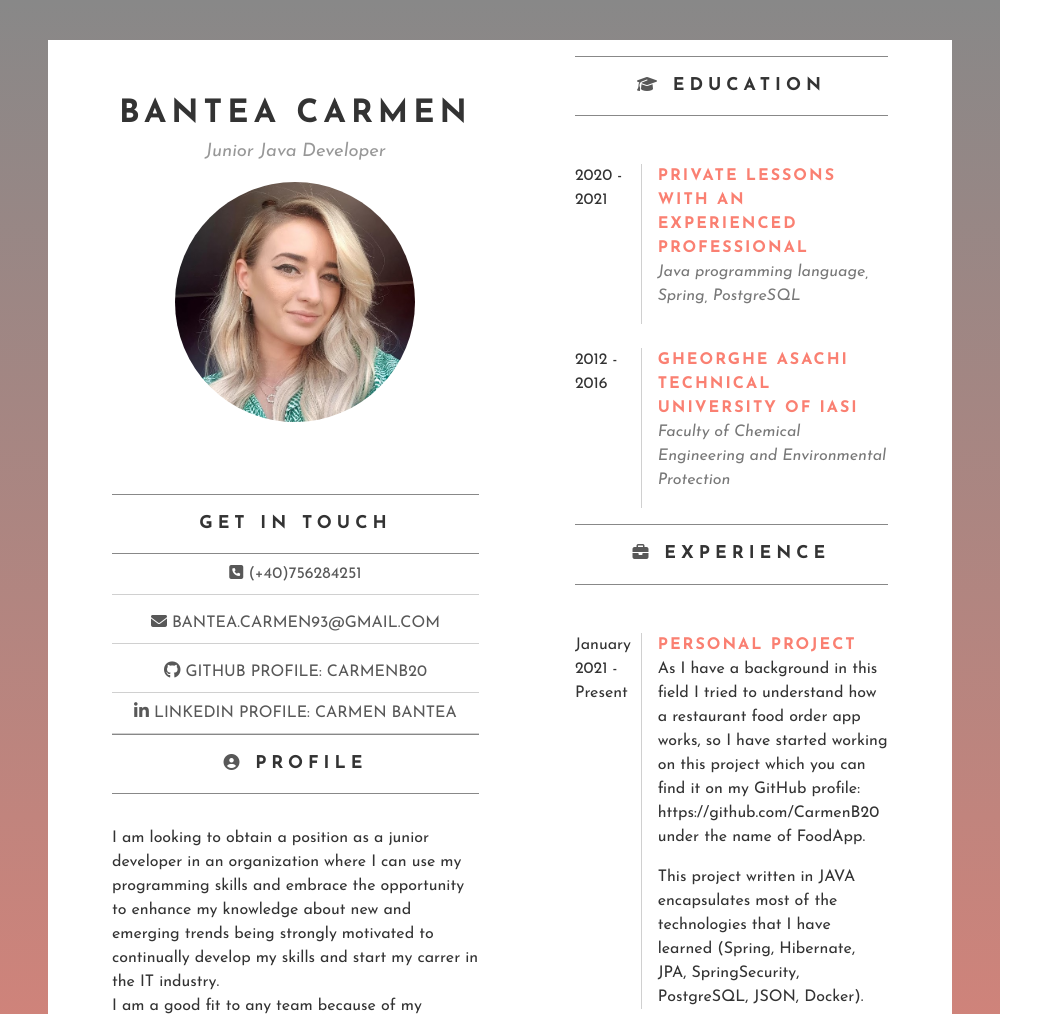
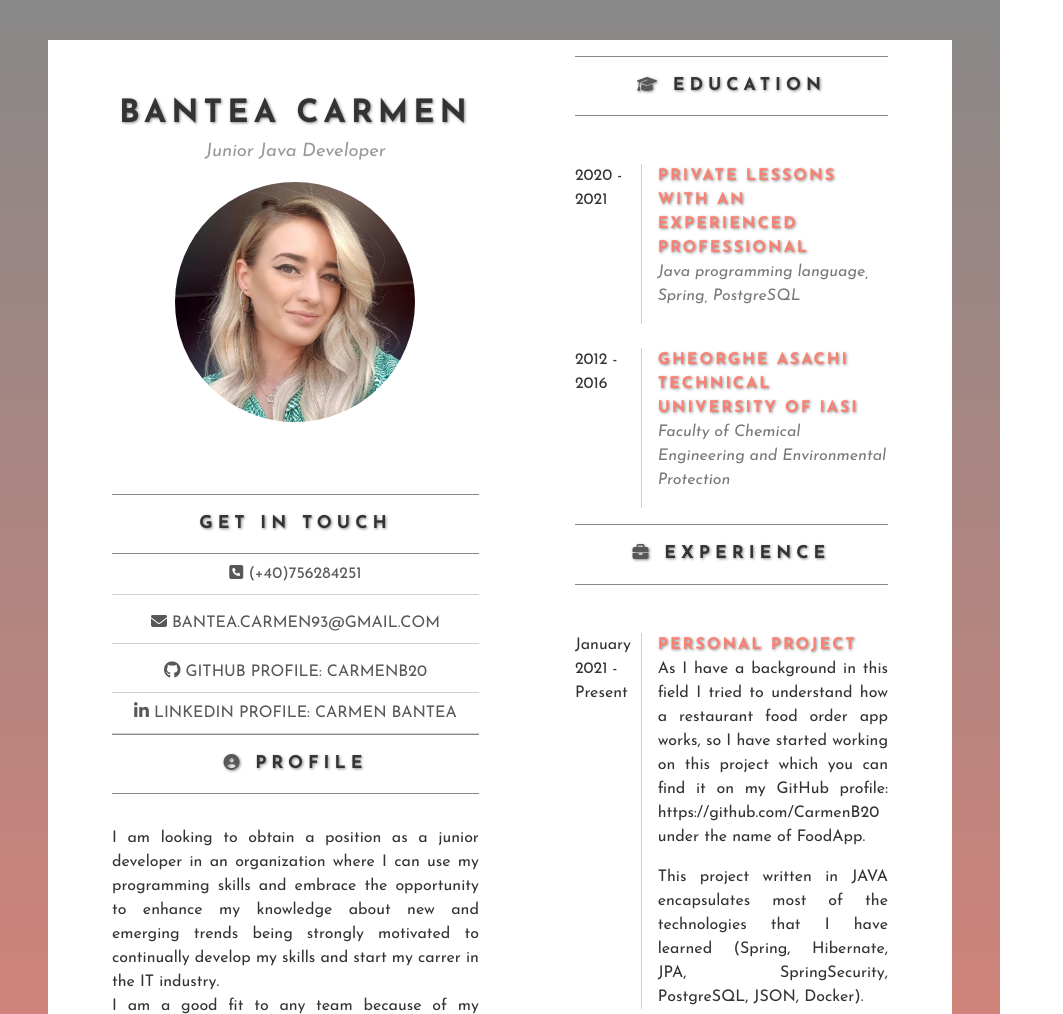
Before and after one commit to CarmenB20/CV, a plain HTML site: page index.html in a window 1280 px wide. Shown: the top 1014 px of the page, without its empty margins (0-1063 px from the left). Drawn offline with Linux system fonts and the light colour scheme.

Commit message:
Update index.css

```diff
--- a/index.css
+++ b/index.css
@@ -25,6 +25,7 @@ h1{
   font-size:2rem;
   text-transform:uppercase;
     letter-spacing: 5px;
+    text-shadow: 1px 1px 3px #888;
 }
 
 h2{
@@ -37,6 +38,7 @@ h2{
   padding: 1rem 0;
   margin-bottom: 2rem;
   padding-top:1rem;
+  text-shadow: 1px 1px 3px #888;
 
 }
 
@@ -45,6 +47,7 @@ h3{
   font-size:1rem;
   text-transform: uppercase;
   color: salmon;
+   text-shadow: 1px 1px 3px #888;
 
 }
 
@@ -185,3 +188,11 @@ ul{
   align: center;
 
 }
+
+.objectives p{
+  text-align: justify;
+}
+
+.experience p{
+  text-align: justify;
+}
```
